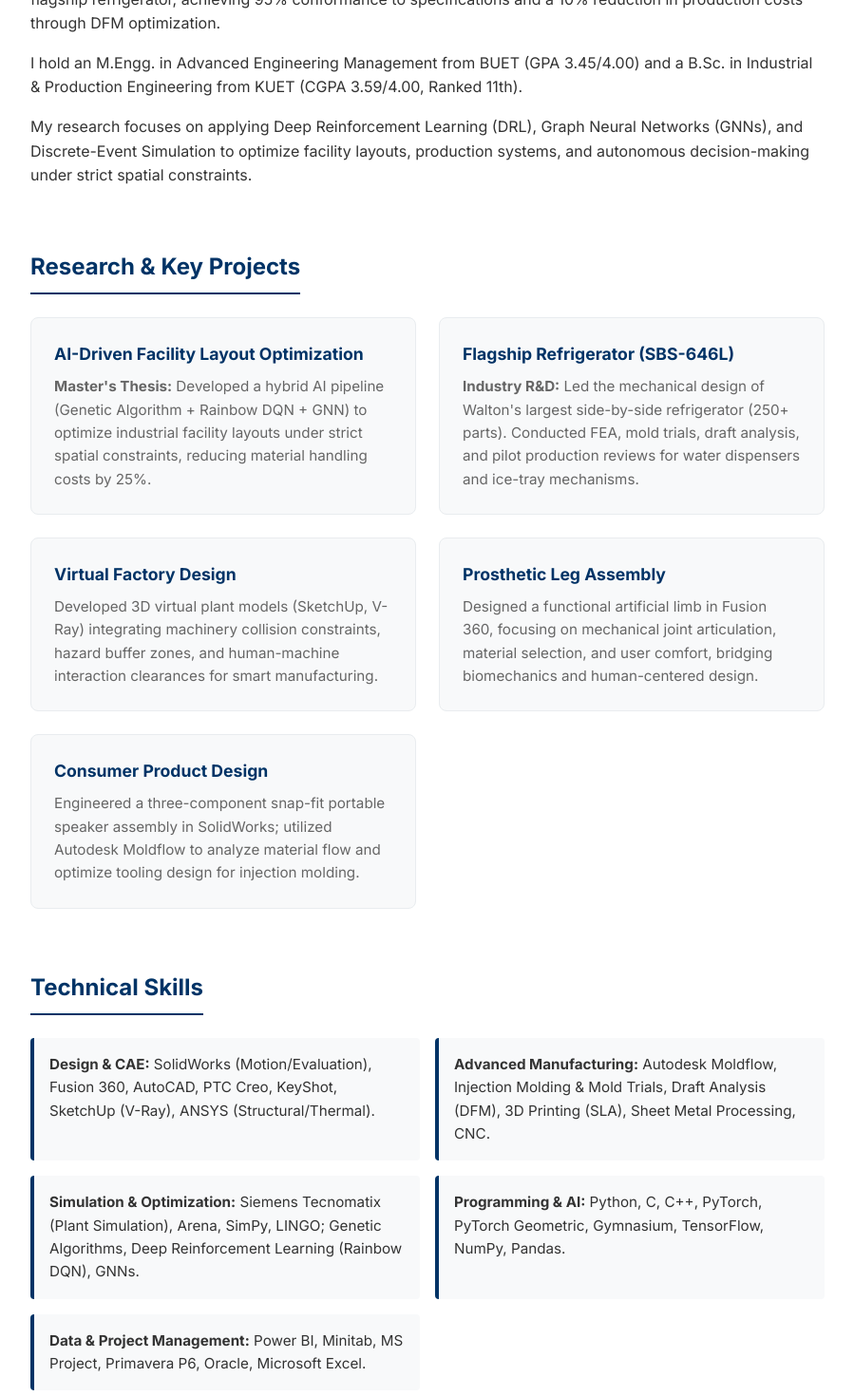
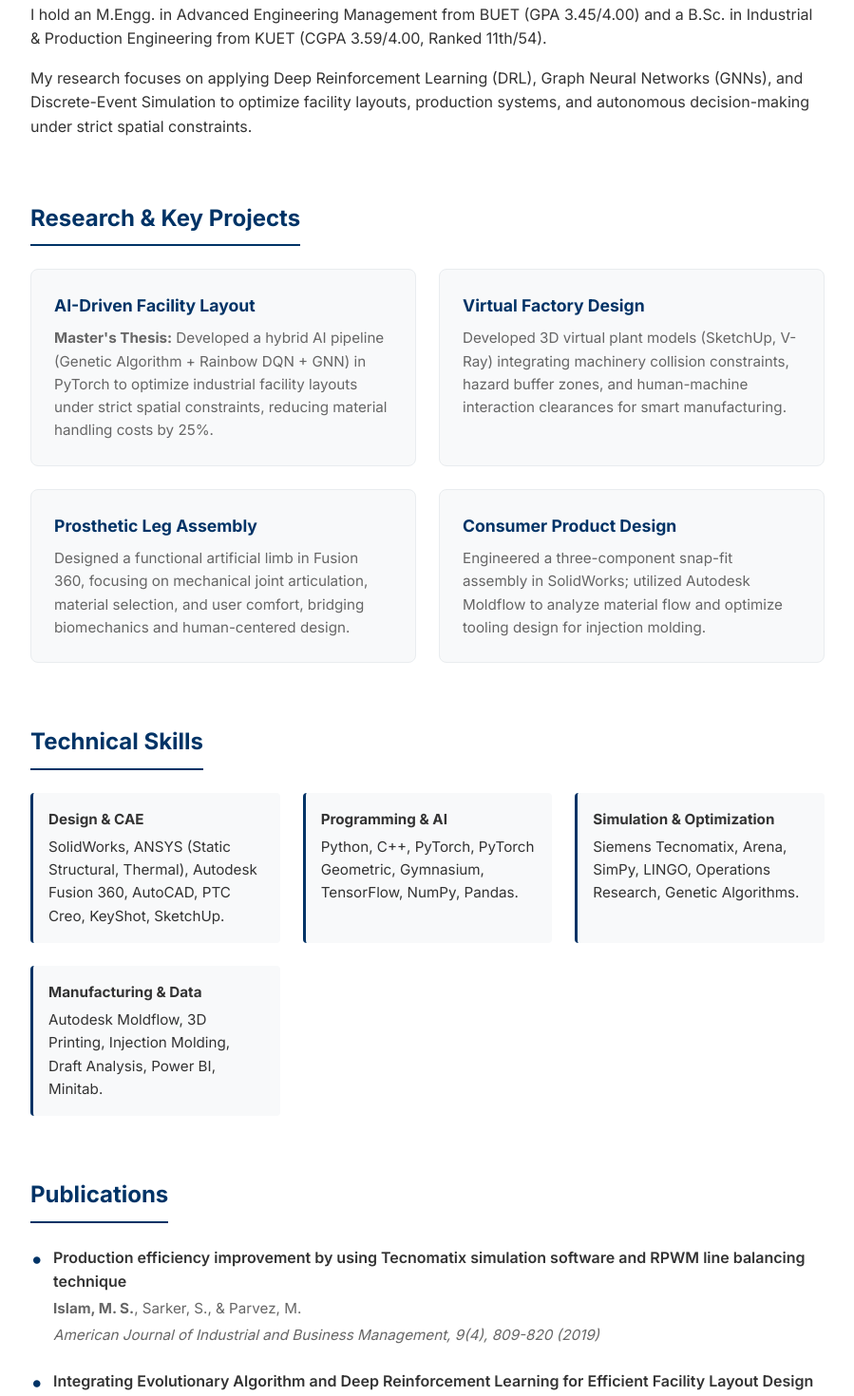
Before and after one commit to Sadik120/sadik120.github.io, a plain HTML site: page index.html in a window 1280 px wide. Shown: the part 650-2120 px from the top of the page at 95% size, without its empty margins (190-1089 px from the left). Drawn offline with Linux system fonts and the light colour scheme.

Commit message:
Update index.html

```diff
--- a/index.html
+++ b/index.html
@@ -210,6 +210,28 @@
             color: var(--text-light);
         }
 
+        /* Skills List */
+        .skills-list {
+            list-style: none;
+            display: grid;
+            grid-template-columns: repeat(auto-fit, minmax(250px, 1fr));
+            gap: 1.5rem;
+        }
+
+        .skills-list li {
+            background-color: var(--card-bg);
+            padding: 1rem;
+            border-left: 3px solid var(--primary-color);
+            border-radius: 4px;
+            font-size: 0.95rem;
+        }
+
+        .skills-list strong {
+            display: block;
+            color: var(--text-main);
+            margin-bottom: 0.3rem;
+        }
+
         /* Publications List */
         .pub-list {
             list-style: none;
@@ -247,26 +269,6 @@
             color: var(--text-light);
         }
 
-        /* Skills List */
-        .skills-list {
-            list-style: none;
-            display: grid;
-            grid-template-columns: 1fr;
-            gap: 1rem;
-        }
-
-        .skills-list li {
-            background-color: var(--card-bg);
-            padding: 1rem;
-            border-radius: 4px;
-            border-left: 4px solid var(--primary-color);
-            font-size: 0.95rem;
-        }
-
-        .skills-list strong {
-            color: var(--text-main);
-        }
-
         /* Contact Section */
         .contact-info {
             display: flex;
@@ -293,7 +295,7 @@
         /* Responsive Design */
         @media (max-width: 768px) {
             .nav-links {
-                display: none;
+                display: none; /* Hides links on mobile for simplicity */
             }
             .hero {
                 flex-direction: column;
@@ -306,15 +308,6 @@
             .btn-group {
                 justify-content: center;
             }
-            .skills-list {
-                grid-template-columns: 1fr;
-            }
-        }
-
-        @media (min-width: 769px) {
-            .skills-list {
-                grid-template-columns: 1fr 1fr;
-            }
         }
     </style>
 </head>
@@ -326,7 +319,7 @@
             <a href="#" class="nav-brand">Md Sadekul Islam</a>
             <ul class="nav-links">
                 <li><a href="#about">About</a></li>
-                <li><a href="#research">Projects</a></li>
+                <li><a href="#research">Research</a></li>
                 <li><a href="#skills">Skills</a></li>
                 <li><a href="#publications">Publications</a></li>
                 <li><a href="#contact">Contact</a></li>
@@ -343,13 +336,17 @@
             <div class="hero-content">
                 <h1>Md Sadekul Islam</h1>
                 <div class="subtitle">Mechanical & Industrial Engineer | AI & Optimization Researcher</div>
-                <p>Bridging traditional mechanical design (CAD, FEA, DFM) with advanced Industry 4.0 solutions (Deep Reinforcement Learning, Graph Neural Networks) to solve complex manufacturing and systems engineering problems.</p>
+                <p>Bridging traditional mechanical design (CAD, FEA) with advanced Industry 4.0 solutions (Deep Reinforcement Learning, Graph Neural Networks) to solve complex manufacturing and systems engineering problems.</p>
                 <div class="btn-group">
                     <!-- REPLACE '#' WITH YOUR ACTUAL CV PDF LINK (e.g., href="cv.pdf") -->
                     <a href="#" class="btn btn-primary" target="_blank">Download CV (PDF)</a>
+
                     <a href="https://scholar.google.com/citations?user=fwAI9YIAAAAJ&hl=en" class="btn btn-outline" target="_blank">Google Scholar</a>
+
                     <a href="https://www.researchgate.net/profile/Md-Islam-1652" class="btn btn-outline" target="_blank">ResearchGate</a>
+
                     <a href="https://orcid.org/0000-0003-4205-4544" class="btn btn-outline" target="_blank">ORCID</a>
+
                     <a href="https://linkedin.com/in/md-sadekul" class="btn btn-outline" target="_blank">LinkedIn</a>
                 </div>
             </div>
@@ -358,8 +355,8 @@
         <!-- About Section -->
         <section id="about">
             <h2>About Me</h2>
-            <p style="margin-bottom: 1rem;">I am an engineering researcher and product designer with over 7 years of R&D experience at Walton Hi-Tech Industries PLC. I have led the design and launch of complex consumer products, including a 250+ part flagship refrigerator, achieving 95% conformance to specifications and a 10% reduction in production costs through DFM optimization.</p>
-            <p style="margin-bottom: 1rem;">I hold an M.Engg. in Advanced Engineering Management from BUET (GPA 3.45/4.00) and a B.Sc. in Industrial & Production Engineering from KUET (CGPA 3.59/4.00, Ranked 11th).</p>
+            <p style="margin-bottom: 1rem;">I am an engineering researcher with over 5 years of R&D experience at Walton Hi-Tech Industries PLC, where I led the design and launch of complex consumer products, including a 250+ part flagship refrigerator. </p>
+            <p style="margin-bottom: 1rem;">I hold an M.Engg. in Advanced Engineering Management from BUET (GPA 3.45/4.00) and a B.Sc. in Industrial & Production Engineering from KUET (CGPA 3.59/4.00, Ranked 11th/54).</p>
             <p>My research focuses on applying Deep Reinforcement Learning (DRL), Graph Neural Networks (GNNs), and Discrete-Event Simulation to optimize facility layouts, production systems, and autonomous decision-making under strict spatial constraints.</p>
         </section>
 
@@ -369,28 +366,23 @@
             <div class="grid">
                 <!-- Project 1 -->
                 <div class="card">
-                    <h3>AI-Driven Facility Layout Optimization</h3>
-                    <p><strong>Master's Thesis:</strong> Developed a hybrid AI pipeline (Genetic Algorithm + Rainbow DQN + GNN) to optimize industrial facility layouts under strict spatial constraints, reducing material handling costs by 25%.</p>
+                    <h3>AI-Driven Facility Layout</h3>
+                    <p><strong>Master's Thesis:</strong> Developed a hybrid AI pipeline (Genetic Algorithm + Rainbow DQN + GNN) in PyTorch to optimize industrial facility layouts under strict spatial constraints, reducing material handling costs by 25%.</p>
                 </div>
                 <!-- Project 2 -->
-                <div class="card">
-                    <h3>Flagship Refrigerator (SBS-646L)</h3>
-                    <p><strong>Industry R&D:</strong> Led the mechanical design of Walton's largest side-by-side refrigerator (250+ parts). Conducted FEA, mold trials, draft analysis, and pilot production reviews for water dispensers and ice-tray mechanisms.</p>
-                </div>
-                <!-- Project 3 -->
                 <div class="card">
                     <h3>Virtual Factory Design</h3>
                     <p>Developed 3D virtual plant models (SketchUp, V-Ray) integrating machinery collision constraints, hazard buffer zones, and human-machine interaction clearances for smart manufacturing.</p>
                 </div>
-                <!-- Project 4 -->
+                <!-- Project 3 -->
                 <div class="card">
                     <h3>Prosthetic Leg Assembly</h3>
                     <p>Designed a functional artificial limb in Fusion 360, focusing on mechanical joint articulation, material selection, and user comfort, bridging biomechanics and human-centered design.</p>
                 </div>
-                 <!-- Project 5 -->
-                 <div class="card">
+                <!-- Project 4 -->
+                <div class="card">
                     <h3>Consumer Product Design</h3>
-                    <p>Engineered a three-component snap-fit portable speaker assembly in SolidWorks; utilized Autodesk Moldflow to analyze material flow and optimize tooling design for injection molding.</p>
+                    <p>Engineered a three-component snap-fit assembly in SolidWorks; utilized Autodesk Moldflow to analyze material flow and optimize tooling design for injection molding.</p>
                 </div>
             </div>
         </section>
@@ -399,11 +391,22 @@
         <section id="skills">
             <h2>Technical Skills</h2>
             <ul class="skills-list">
-                <li><strong>Design & CAE:</strong> SolidWorks (Motion/Evaluation), Fusion 360, AutoCAD, PTC Creo, KeyShot, SketchUp (V-Ray), ANSYS (Structural/Thermal).</li>
-                <li><strong>Advanced Manufacturing:</strong> Autodesk Moldflow, Injection Molding & Mold Trials, Draft Analysis (DFM), 3D Printing (SLA), Sheet Metal Processing, CNC.</li>
-                <li><strong>Simulation & Optimization:</strong> Siemens Tecnomatix (Plant Simulation), Arena, SimPy, LINGO; Genetic Algorithms, Deep Reinforcement Learning (Rainbow DQN), GNNs.</li>
-                <li><strong>Programming & AI:</strong> Python, C, C++, PyTorch, PyTorch Geometric, Gymnasium, TensorFlow, NumPy, Pandas.</li>
-                <li><strong>Data & Project Management:</strong> Power BI, Minitab, MS Project, Primavera P6, Oracle, Microsoft Excel.</li>
+                <li>
+                    <strong>Design & CAE</strong>
+                    SolidWorks, ANSYS (Static Structural, Thermal), Autodesk Fusion 360, AutoCAD, PTC Creo, KeyShot, SketchUp.
+                </li>
+                <li>
+                    <strong>Programming & AI</strong>
+                    Python, C++, PyTorch, PyTorch Geometric, Gymnasium, TensorFlow, NumPy, Pandas.
+                </li>
+                <li>
+                    <strong>Simulation & Optimization</strong>
+                    Siemens Tecnomatix, Arena, SimPy, LINGO, Operations Research, Genetic Algorithms.
+                </li>
+                <li>
+                    <strong>Manufacturing & Data</strong>
+                    Autodesk Moldflow, 3D Printing, Injection Molding, Draft Analysis, Power BI, Minitab.
+                </li>
             </ul>
         </section>
 
```
